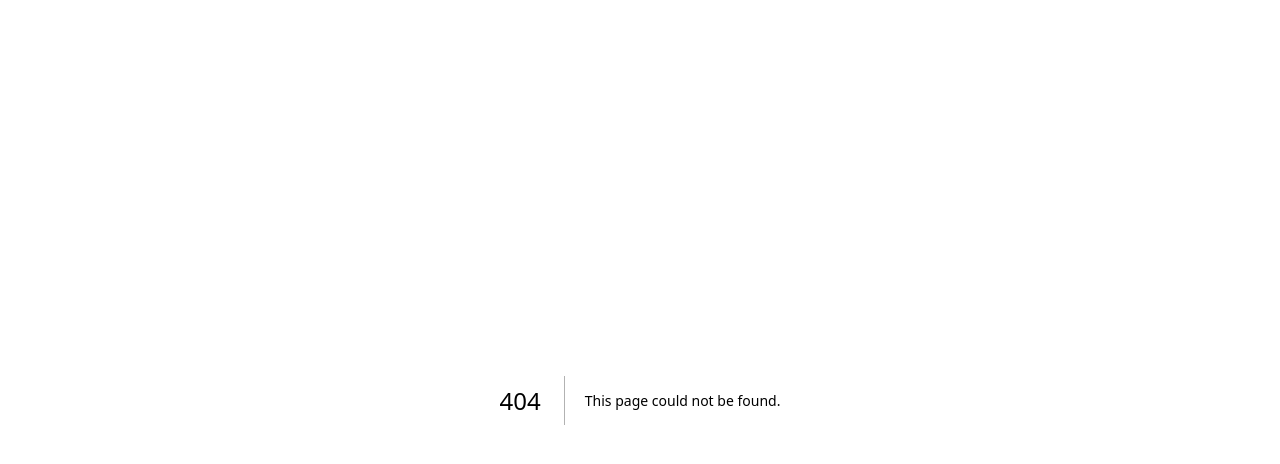
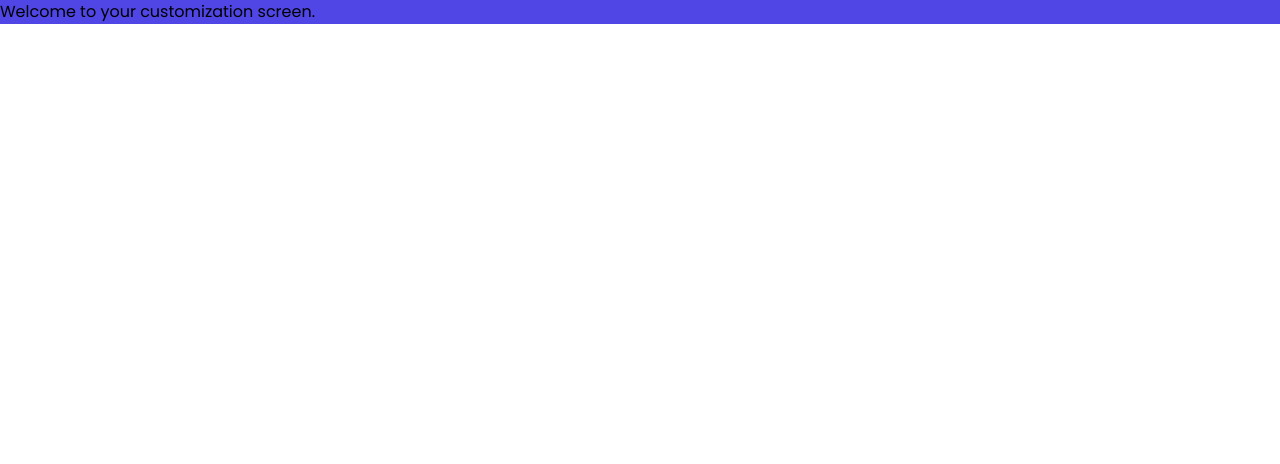
Before and after one commit to miguelSablan/CodeNook, a Next.js app: page /settings in a window 1280 px wide. Before the commit this address had no page. Shown: the top 464 px of the page. Built offline with nearby package versions, Linux system fonts and the light colour scheme.

Commit message:
Create page.tsx
Placeholder customization options screen for the user.

```diff
--- /dev/null
+++ b/src/app/settings/page.tsx
@@ -0,0 +1,15 @@
+import LoginForm from "@/components/LoginForm";
+import Navbar from "@/components/Navbar";
+
+
+const Login = () => {
+  return (
+    <div className="w-full">
+      <h1 className = "bg-indigo-600">
+        Welcome to your customization screen.
+      </h1>
+    </div>
+  );
+};
+
+export default Login;
```
